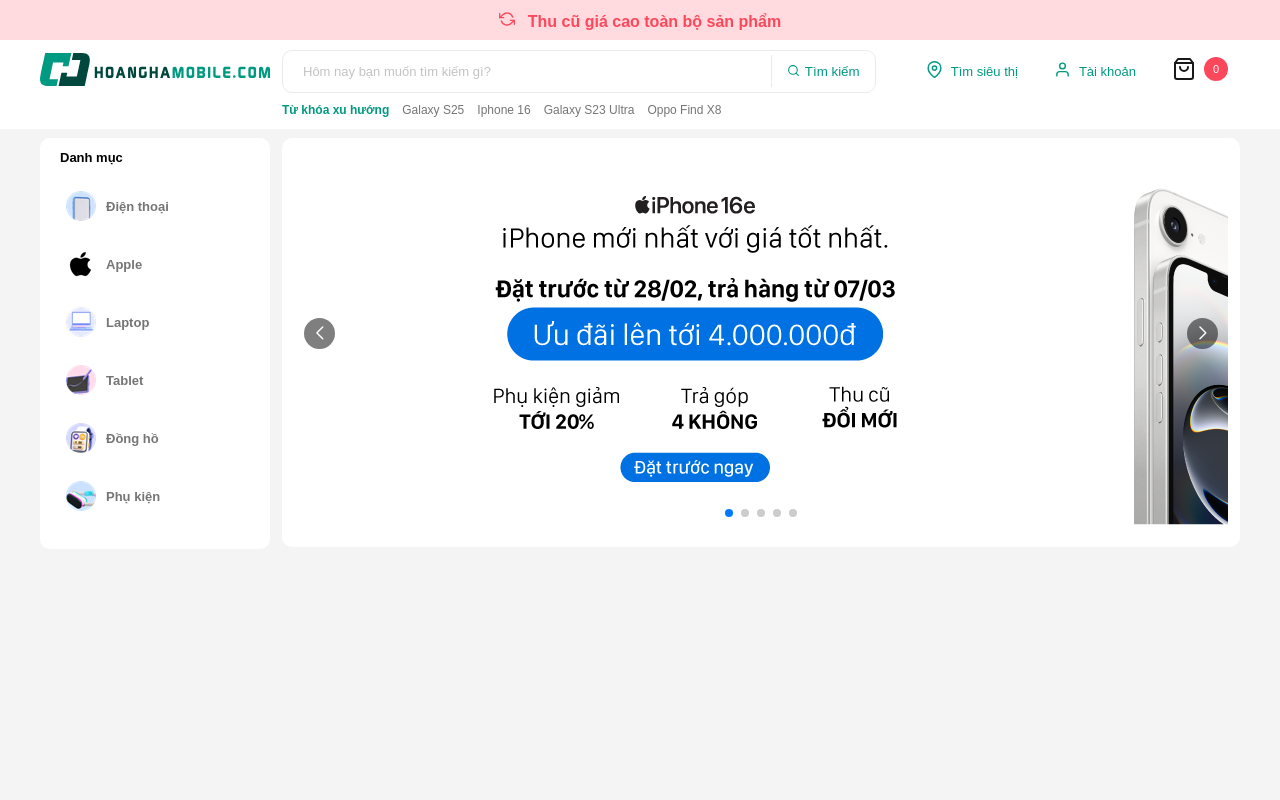
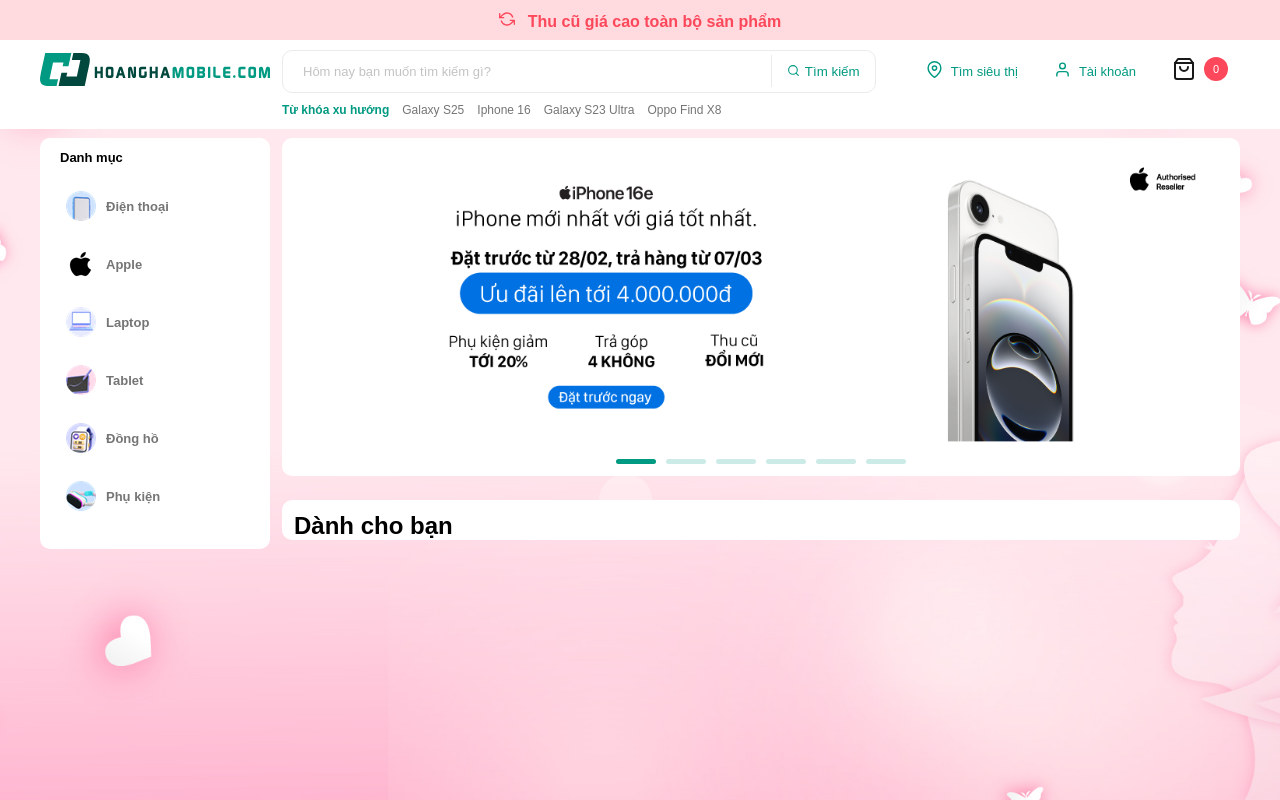
Before and after one commit to Katie927/Pet_FE, a Vue app: page / in a window 1280 px wide. Built offline with nearby package versions, Linux system fonts and the light colour scheme.

Commit message:
full slider!

```diff
--- a/src/assets/styles/home-style.css
+++ b/src/assets/styles/home-style.css
@@ -1,4 +1,3 @@
-
 
 /*
  */
@@ -16,50 +15,71 @@
 .container {
     border-radius: 10px;
     background: #fff;
-    padding: 12px;
+    padding: 12px 12px 0 12px;
     margin-bottom: 12px;
+}
+
+.swiper {
+  padding-bottom: 30px !important;
 }
 
 .top-slider {
     background: #fff;
     border-radius: 10px;
-    margin-bottom: 6px;
+    /* margin-bottom: 6px; */
 }
 
-/* Tạo button hình tròn */
 .swiper-button-prev,
 .swiper-button-next {
-
-    width: 31px !important; /* Độ rộng */
-    height: 31px !important; /* Độ cao */
-    background-color: rgba(0, 0, 0, 0.5); /* Nền mờ */
-    border-radius: 50%; /* Bo tròn */
-    display: flex !important;
-    align-items: center !important;
-    justify-content: center !important;
-    transition: background-color 0.3s ease-in-out;
+    opacity: 0;
+    pointer-events: none; /* Ngăn button nhận sự kiện khi ẩn */
+    transition: opacity 0.3s ease, background-color 0.3s ease;
 }
 
-/* Hiệu ứng hover */
-.swiper-button-prev:hover,
-.swiper-button-next:hover {
-  background-color: rgba(0, 0, 0, 0.8);
+/* Hover vào swiper thì hiện button */
+.swiper:hover .swiper-button-prev,
+.swiper:hover .swiper-button-next {
+    opacity: 1;
+    pointer-events: auto; /* Cho phép click khi hiện */
+}
+
+.swiper-button-prev,
+.swiper-button-next {
+    width: 31px !important;
+    height: 31px !important;
+    border-radius: 50%;
+    display: flex !important;
+    align-items: center;
+    justify-content: center;
+    background-color: rgba(255, 255, 255, 0.8);
+    box-shadow: 2px 2px 2px rgba(0, 0, 0, 0.1);
 }
 
 /* Định vị trí các nút */
 .swiper-button-prev {
   left: 10px;
 }
-
 .swiper-button-next {
   right: 10px;
 }
 
-/* Tùy chỉnh mũi tên */
 .swiper-button-prev::after,
 .swiper-button-next::after {
-  font-size: 13px !important; /* Kích thước mũi tên */
-  font-weight: bold;
-  color: white; /* Màu mũi tên */
+    font-size: 13px !important;
+    font-weight: bold;
+    color: #009981;
+    opacity: 1; /* Luôn hiển thị */
+}
 
+.swiper-slide a img{
+  width: 100%;
+  border-radius: 7px;
 }
+
+.swiper .swiper-pagination .swiper-pagination-bullet {
+  width: 40px;
+  height: 5px;
+  border-radius: 3px;
+  background-color: #009981;
+  margin: 0 5px !important;
+}
--- a/src/assets/styles/style.css
+++ b/src/assets/styles/style.css
@@ -1,6 +1,10 @@
 
 body{
     background: #F4F4F4;
+    background: url(/src/assets/img/nen2.jpg);
+    background-size: cover;
+    background-position: center center;
+    background-attachment: fixed;
 }
 
 .w-container{
--- a/src/views/HomeView.vue
+++ b/src/views/HomeView.vue
@@ -39,6 +39,15 @@
                 </Swiper>
 
               </div>
+            </div>
+          </div>
+        </section>
+
+        <!-- product-list -->
+        <section>
+          <div class="container list-for-you">
+            <div class="title">
+              Dành cho bạn
             </div>
           </div>
         </section>
@@ -89,7 +98,11 @@
       link: "",
     },
     {
-      url: "/src/assets/img/main-slider-img/redmi-pad-pro-01.png",
+      url: "/src/assets/img/main-slider-img/redmi-pad-pro-01.jpg",
+      link: "",
+    },
+    {
+      url: "/src/assets/img/main-slider-img/pad-11-web.png",
       link: "",
     },
   ]);
```
Also changed, not shown: src/assets/img/main-slider-img/pad-11-web.png (added), src/assets/img/nen2.jpg (added).
